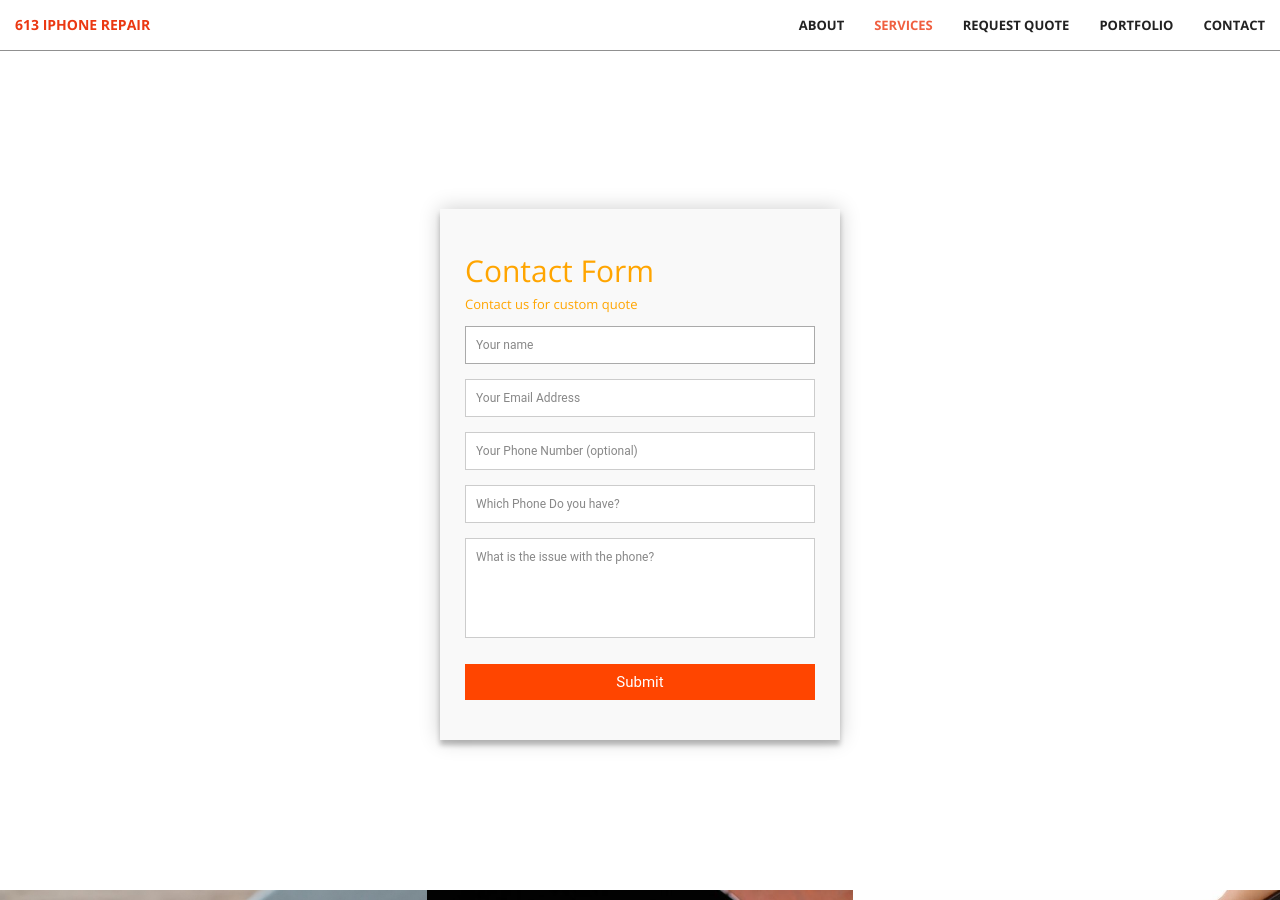
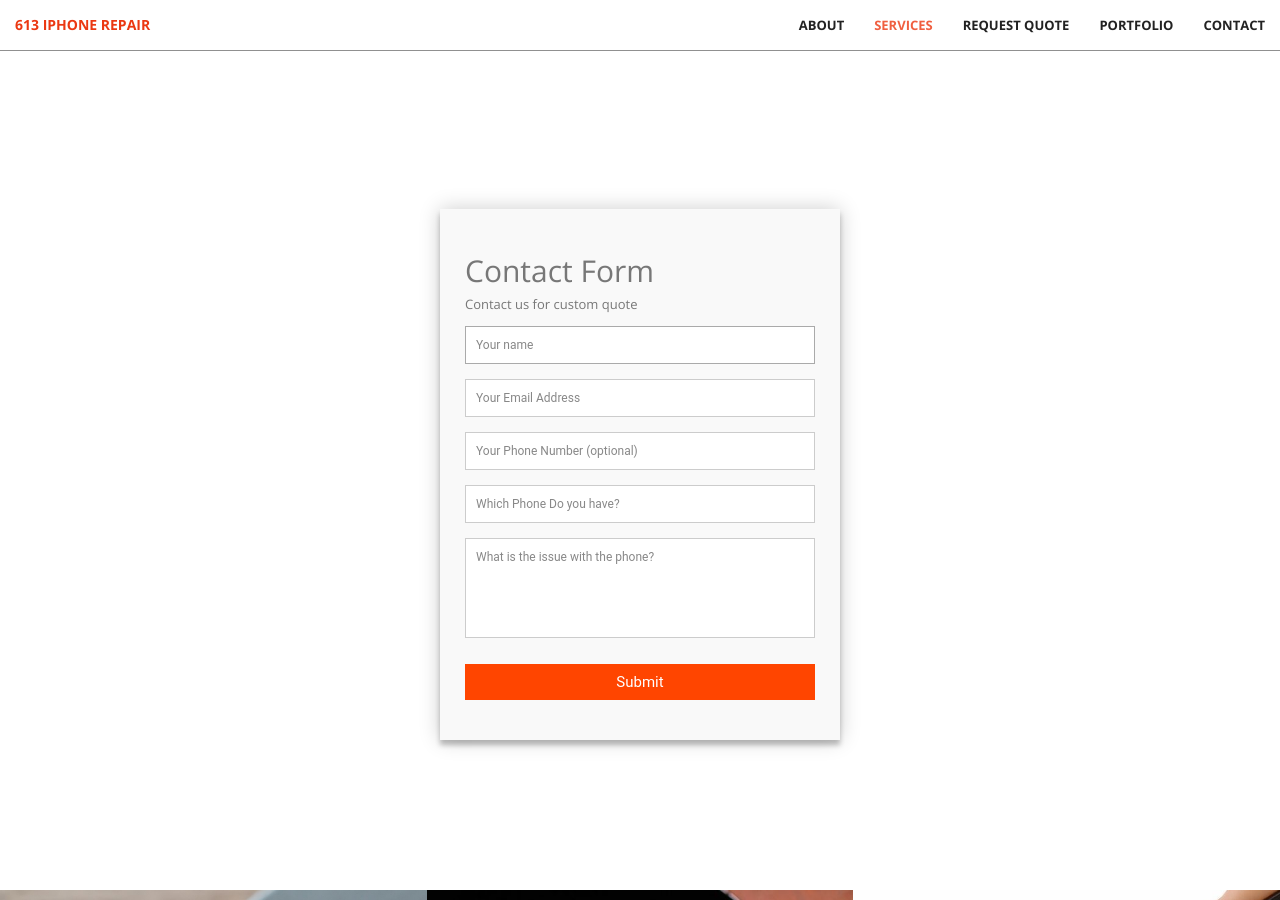
Before and after one commit to SuhaibElkomy/613iphonerepair, a Jekyll site: the page built from index.html, in a window 1280 px wide and 900 px high, scrolled down 2251 px. Built offline with Jekyll 4.4.1, drawn with Linux system fonts in a browser that asks for light colours.

Commit message:
Update Quote.html

```diff
--- a/_includes/Quote.html
+++ b/_includes/Quote.html
@@ -28,7 +28,7 @@ body {
   width: 100%;
   margin: 0 auto;
   position: relative;
-  color: orange;
+
 
 }
 
```
